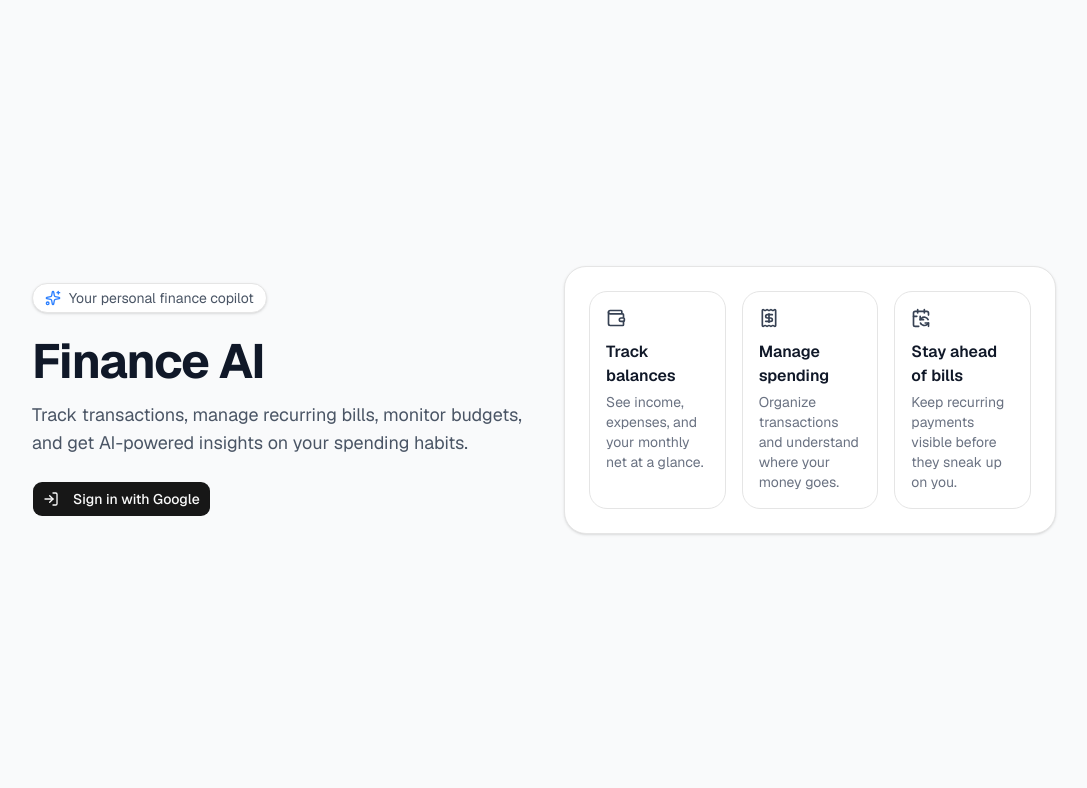
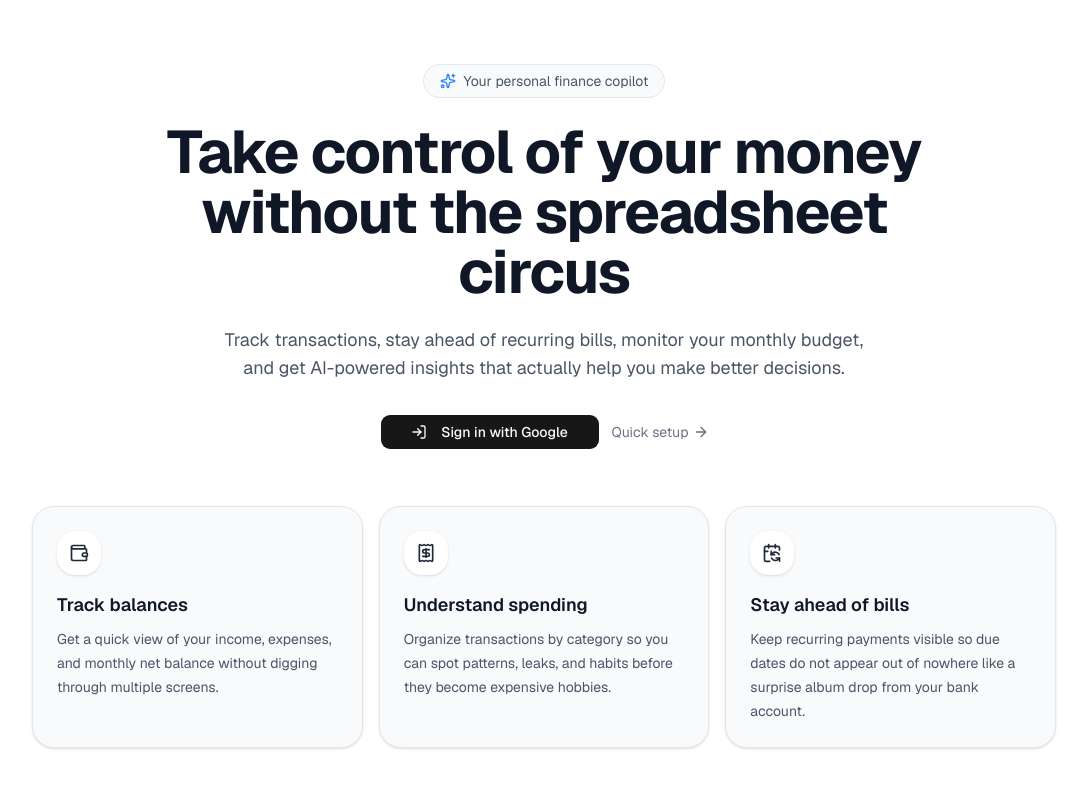
Before and after one commit to bryan0578/c-finance, a Next.js app: page / in a window 1280 px wide. Shown: the top 788 px of the page, without its empty margins (96-1183 px from the left). Built offline with nearby package versions, Linux system fonts and the light colour scheme; no server answers.

Commit message:
new landing page

```diff
--- a/app/page.tsx
+++ b/app/page.tsx
@@ -5,7 +5,14 @@ import { useRouter } from 'next/navigation';
 import { useAuth } from '@/components/auth-provider';
 import { loginWithGoogle } from '@/lib/firebase';
 import { Button } from '@/components/ui/button';
-import { LogIn, Sparkles, Wallet, Receipt, CalendarSync } from 'lucide-react';
+import {
+  LogIn,
+  Sparkles,
+  Wallet,
+  Receipt,
+  CalendarSync,
+  ArrowRight,
+} from 'lucide-react';
 
 export default function HomePage() {
   const { user, loading } = useAuth();
@@ -19,67 +26,79 @@ export default function HomePage() {
 
   if (loading) {
     return (
-      <div className="min-h-screen flex items-center justify-center px-6">
+      <div className="min-h-screen flex items-center justify-center bg-white px-6">
         <div className="text-sm text-gray-500">Loading...</div>
       </div>
     );
   }
 
   return (
-    <main className="min-h-screen flex items-center justify-center px-6 py-12">
-      <div className="w-full max-w-5xl grid gap-10 lg:grid-cols-2 items-center">
-        <div className="space-y-6">
-          <div className="inline-flex items-center rounded-full border bg-white px-3 py-1 text-sm text-gray-600 shadow-sm">
-            <Sparkles className="w-4 h-4 mr-2 text-blue-500" />
+    <main className="min-h-screen bg-white">
+      <section className="mx-auto flex min-h-screen w-full max-w-6xl flex-col justify-center px-6 py-16 md:px-10">
+        <div className="mx-auto w-full max-w-3xl text-center">
+          <div className="mb-6 inline-flex items-center rounded-full border border-gray-200 bg-gray-50 px-4 py-1.5 text-sm text-gray-600">
+            <Sparkles className="mr-2 h-4 w-4 text-blue-500" />
             Your personal finance copilot
           </div>
 
-          <div className="space-y-4">
-            <h1 className="text-4xl sm:text-5xl font-bold tracking-tight">
-              Finance AI
+          <h1 className="text-4xl font-bold tracking-tight text-gray-900 sm:text-5xl md:text-6xl">
+            Take control of your money without the spreadsheet circus
           </h1>
-            <p className="text-lg text-gray-600 max-w-xl">
-              Track transactions, manage recurring bills, monitor budgets, and
-              get AI-powered insights on your spending habits.
+
+          <p className="mx-auto mt-6 max-w-2xl text-base leading-7 text-gray-600 sm:text-lg">
+            Track transactions, stay ahead of recurring bills, monitor your monthly
+            budget, and get AI-powered insights that actually help you make better
+            decisions.
+          </p>
+
+          <div className="mt-8 flex flex-col items-center justify-center gap-3 sm:flex-row">
+            <Button size="lg" className="min-w-[220px]" onClick={loginWithGoogle}>
+              <LogIn className="mr-2 h-5 w-5" />
+              Sign in with Google
+            </Button>
+
+            <div className="inline-flex items-center text-sm text-gray-500">
+              Quick setup
+              <ArrowRight className="ml-1 h-4 w-4" />
+            </div>
+          </div>
+        </div>
+
+        <div className="mx-auto mt-14 grid w-full max-w-5xl gap-4 md:grid-cols-3">
+          <div className="rounded-3xl border border-gray-200 bg-gray-50 p-6 shadow-sm">
+            <div className="mb-4 flex h-11 w-11 items-center justify-center rounded-2xl bg-white shadow-sm">
+              <Wallet className="h-5 w-5 text-gray-800" />
+            </div>
+            <h2 className="text-lg font-semibold text-gray-900">Track balances</h2>
+            <p className="mt-2 text-sm leading-6 text-gray-600">
+              Get a quick view of your income, expenses, and monthly net balance
+              without digging through multiple screens.
             </p>
           </div>
 
-          <div className="flex flex-col sm:flex-row gap-3">
-            <Button size="lg" onClick={loginWithGoogle}>
-              <LogIn className="w-5 h-5 mr-2" />
-              Sign in with Google
-            </Button>
+          <div className="rounded-3xl border border-gray-200 bg-gray-50 p-6 shadow-sm">
+            <div className="mb-4 flex h-11 w-11 items-center justify-center rounded-2xl bg-white shadow-sm">
+              <Receipt className="h-5 w-5 text-gray-800" />
             </div>
-        </div>
-
-        <div className="rounded-3xl border bg-white p-6 shadow-sm">
-          <div className="grid gap-4 sm:grid-cols-3">
-            <div className="rounded-2xl border p-4">
-              <Wallet className="w-5 h-5 mb-3 text-gray-700" />
-              <h2 className="font-semibold">Track balances</h2>
-              <p className="text-sm text-gray-500 mt-1">
-                See income, expenses, and your monthly net at a glance.
+            <h2 className="text-lg font-semibold text-gray-900">Understand spending</h2>
+            <p className="mt-2 text-sm leading-6 text-gray-600">
+              Organize transactions by category so you can spot patterns, leaks,
+              and habits before they become expensive hobbies.
             </p>
           </div>
 
-            <div className="rounded-2xl border p-4">
-              <Receipt className="w-5 h-5 mb-3 text-gray-700" />
-              <h2 className="font-semibold">Manage spending</h2>
-              <p className="text-sm text-gray-500 mt-1">
-                Organize transactions and understand where your money goes.
-              </p>
+          <div className="rounded-3xl border border-gray-200 bg-gray-50 p-6 shadow-sm">
+            <div className="mb-4 flex h-11 w-11 items-center justify-center rounded-2xl bg-white shadow-sm">
+              <CalendarSync className="h-5 w-5 text-gray-800" />
             </div>
-
-            <div className="rounded-2xl border p-4">
-              <CalendarSync className="w-5 h-5 mb-3 text-gray-700" />
-              <h2 className="font-semibold">Stay ahead of bills</h2>
-              <p className="text-sm text-gray-500 mt-1">
-                Keep recurring payments visible before they sneak up on you.
+            <h2 className="text-lg font-semibold text-gray-900">Stay ahead of bills</h2>
+            <p className="mt-2 text-sm leading-6 text-gray-600">
+              Keep recurring payments visible so due dates do not appear out of
+              nowhere like a surprise album drop from your bank account.
             </p>
           </div>
         </div>
-        </div>
-      </div>
+      </section>
     </main>
   );
 }
```
Lines whose indentation alone changed are shown as unchanged.
